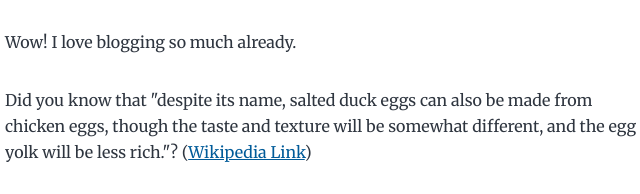
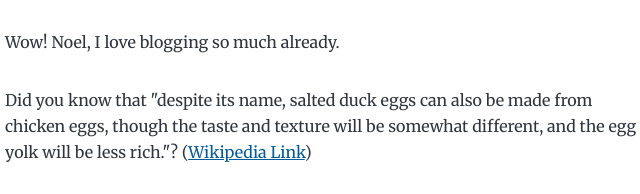
Before and after one commit to Inoeng85/epn-gatsby2, a Gatsby site: page /my-second-post/ in a window 1280 px wide. Shown: the part 211-405 px from the top of the page, 319-959 px from the left. Built offline with nearby package versions, Linux system fonts and the light colour scheme; Gatsby itself is replaced by a stand-in of ours.

Commit message:
Update index.md

```diff
--- a/content/blog/my-second-post/index.md
+++ b/content/blog/my-second-post/index.md
@@ -3,7 +3,7 @@ title: My Second Post!
 date: "2015-05-06T23:46:37.121Z"
 ---
 
-Wow! I love blogging so much already.
+Wow! Noel, I love blogging so much already.
 
 Did you know that "despite its name, salted duck eggs can also be made from
 chicken eggs, though the taste and texture will be somewhat different, and the
```
